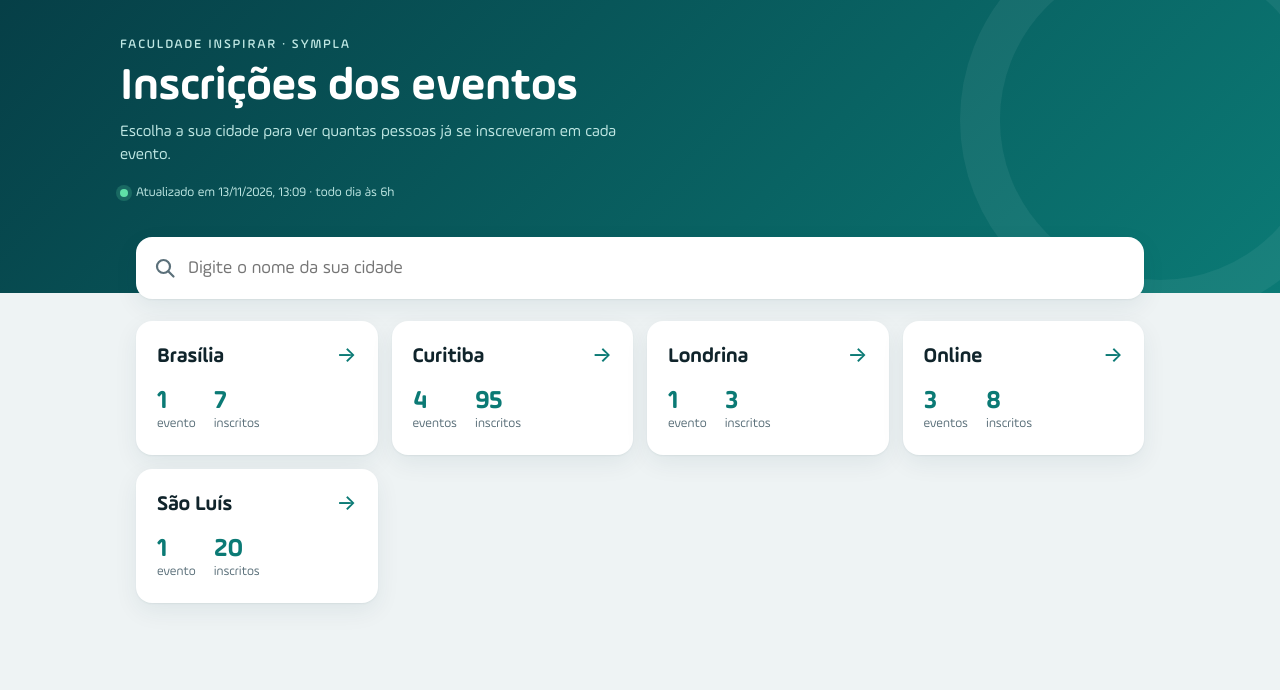
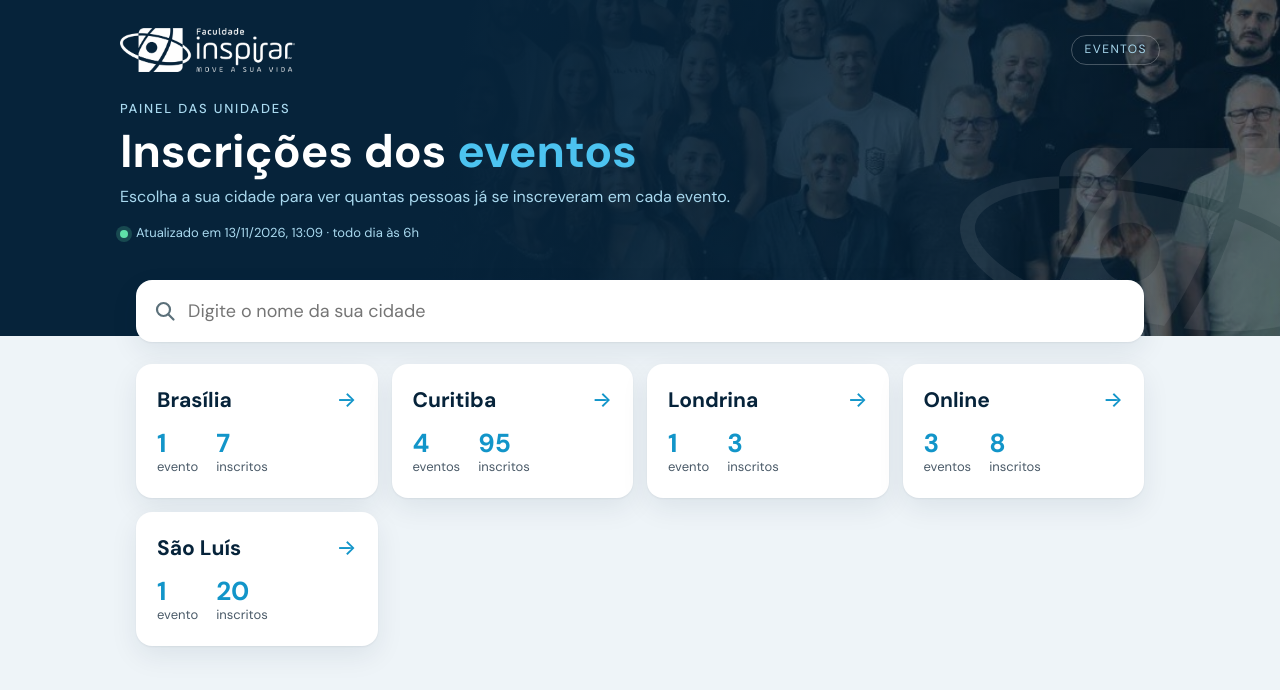
Before and after one commit to ienesdolar-ops/amofisio, a plain HTML site: page painel/index.html in a window 1280 px wide. Drawn offline with Linux system fonts and the light colour scheme.

Commit message:
Painel: identidade Inspirar
Co-Authored-By: Claude Opus 5.5 <noreply@anthropic.com>

```diff
--- a/painel/index.html
+++ b/painel/index.html
@@ -4,32 +4,35 @@
 <meta charset="utf-8">
 <meta name="viewport" content="width=device-width, initial-scale=1">
 <meta name="robots" content="noindex, nofollow">
-<title>Painel Sympla Inspirar</title>
+<title>Eventos Inspirar</title>
+<link rel="stylesheet" href="https://fonts.googleapis.com/css2?family=DM+Sans:opsz,wght@9..40,400;9..40,500;9..40,700&display=swap">
+<link rel="icon" href="img/simbolo-branco.png">
 <style>
-@font-face{font-family:"Ample Soft";src:url(fonts/AmpleSoftPro-Regular.ttf) format("truetype");font-weight:400;font-display:swap}
-@font-face{font-family:"Ample Soft";src:url(fonts/AmpleSoftPro-Medium.ttf) format("truetype");font-weight:500;font-display:swap}
-@font-face{font-family:"Ample Soft";src:url(fonts/AmpleSoftPro-Bold.ttf) format("truetype");font-weight:700;font-display:swap}
-/* Layout: faixa-herói colorida com o título → conteúdo sobe sobre ela em cartões; data em bloco de calendário */
+/* Layout: faixa-herói marinho com logo e foto da rede → conteúdo sobe em cartões; data em bloco de calendário */
 :root{
-  --bg:#eef3f4; --panel:#ffffff; --ink:#10242b; --muted:#5b707a; --line:#dbe5e8;
-  --hero1:#063f47; --hero2:#0b7a75; --on-hero:#ffffff; --on-hero-2:#bfe7e3;
-  --accent:#0b7a75; --accent-soft:#dcf1ef; --sun:#f3a712; --sun-soft:#fdf0d4; --sun-ink:#8a5a00;
-  --bad:#b3261e; --bad-soft:#f8dedb; --shadow:0 1px 2px rgba(6,63,71,.06),0 8px 24px rgba(6,63,71,.07);
-  --font:"Ample Soft",system-ui,-apple-system,"Segoe UI",sans-serif;
+  --bg:#eef4f8; --panel:#ffffff; --ink:#06233a; --muted:#4a5a68; --line:#d9e4ec;
+  --hero1:#06233a; --hero2:#0b2f4c; --on-hero:#ffffff; --on-hero-2:#a9d9ef;
+  --accent:#1295c9; --accent-soft:#d9f1fb; --sun:#4cc3f0; --sun-soft:#06233a; --sun-ink:#7fd3f3;
+  --bad:#b3261e; --bad-soft:#f8dedb; --shadow:0 1px 2px rgba(6,35,58,.06),0 10px 28px rgba(6,35,58,.08);
+  --font:"DM Sans",system-ui,-apple-system,"Segoe UI",sans-serif;
 }
 @media (prefers-color-scheme:dark){:root{
-  --bg:#0b1619; --panel:#132328; --ink:#e6f0f1; --muted:#93a9b0; --line:#21363c;
-  --hero1:#062a30; --hero2:#0a5a57; --on-hero-2:#9fd6d1;
-  --accent:#43c7bd; --accent-soft:#143433; --sun:#f3b440; --sun-soft:#352a12; --sun-ink:#f3c56b;
-  --bad:#f2786f; --bad-soft:#3a1d1b; --shadow:0 1px 2px rgba(0,0,0,.3),0 8px 24px rgba(0,0,0,.25); color-scheme:dark}}
+  --bg:#08192a; --panel:#0d2a3c; --ink:#eaf2f6; --muted:#9fb2c0; --line:#173a52;
+  --hero1:#041726; --hero2:#0b2f4c; --on-hero-2:#7fd3f3;
+  --accent:#4cc3f0; --accent-soft:#0f3550; --sun:#4cc3f0; --sun-soft:#4cc3f0; --sun-ink:#06233a;
+  --bad:#f2786f; --bad-soft:#3a1d1b; --shadow:0 1px 2px rgba(0,0,0,.3),0 10px 28px rgba(0,0,0,.3); color-scheme:dark}}
 *{box-sizing:border-box}
 body{margin:0;background:var(--bg);color:var(--ink);font:16px/1.45 var(--font);-webkit-font-smoothing:antialiased}
 a{color:inherit}
 button:focus-visible,a:focus-visible,input:focus-visible{outline:3px solid var(--sun);outline-offset:3px}
 
-.hero{background:linear-gradient(135deg,var(--hero1),var(--hero2));color:var(--on-hero);padding:36px 16px 88px;position:relative;overflow:hidden}
-.hero::after{content:"";position:absolute;right:-80px;top:-80px;width:320px;height:320px;border-radius:50%;border:40px solid rgba(255,255,255,.06)}
-.hero .in,.main{max-width:1040px;margin:0 auto}
+.hero{background:linear-gradient(100deg,var(--hero1) 35%,rgba(6,35,58,.82) 70%,rgba(6,35,58,.55)),url(img/equipe.jpg) center 30%/cover,var(--hero1);color:var(--on-hero);padding:28px 16px 92px;position:relative;overflow:hidden}
+.hero::after{content:"";position:absolute;right:-60px;bottom:-120px;width:380px;height:380px;background:url(img/simbolo-branco.png) center/contain no-repeat;opacity:.08;pointer-events:none}
+.hero .in,.main{max-width:1040px;margin:0 auto;position:relative;z-index:1}
+.topo{display:flex;justify-content:space-between;align-items:center;gap:12px;margin-bottom:28px}
+.logo{height:44px;width:auto;display:block}
+.topo .tag{font-size:12px;letter-spacing:.12em;text-transform:uppercase;color:var(--on-hero-2);border:1px solid rgba(255,255,255,.25);padding:5px 12px;border-radius:99px;white-space:nowrap}
+.hero h1 em{font-style:normal;color:#4cc3f0}
 .eyebrow{font-size:13px;letter-spacing:.14em;text-transform:uppercase;color:var(--on-hero-2);font-weight:500}
 .hero h1{font-size:clamp(30px,5vw,46px);line-height:1.05;margin:8px 0 10px;font-weight:700;text-wrap:balance}
 .hero p{margin:0;color:var(--on-hero-2);max-width:56ch}
@@ -63,7 +66,7 @@ h2 small{font-size:14px;font-weight:500;color:var(--muted)}
 .cal .m{background:var(--accent);color:#fff;font-size:12px;letter-spacing:.1em;text-transform:uppercase;padding:3px 0;font-weight:500}
 .cal .d{font-size:28px;font-weight:700;color:var(--accent);padding:4px 0 0;line-height:1}
 .cal .w{font-size:11px;color:var(--muted);padding:2px 0 6px;text-transform:uppercase;letter-spacing:.06em}
-.card.breve .cal{background:var(--sun-soft)} .card.breve .cal .m{background:var(--sun);color:#3a2600} .card.breve .cal .d{color:var(--sun-ink)}
+.card.breve .cal{background:var(--sun-soft)} .card.breve .cal .m{background:var(--sun);color:#06233a} .card.breve .cal .d{color:var(--sun-ink)}
 .card.cancel{opacity:.75} .card.cancel .cal{background:var(--bad-soft)} .card.cancel .cal .m{background:var(--bad)} .card.cancel .cal .d{color:var(--bad)}
 .info{min-width:0;display:flex;flex-direction:column;gap:6px}
 .pill{align-self:start;font-size:12px;font-weight:700;padding:3px 10px;border-radius:99px;background:var(--accent-soft);color:var(--accent)}
@@ -73,7 +76,7 @@ h2 small{font-size:14px;font-weight:500;color:var(--muted)}
 .base{grid-column:1/-1;display:flex;align-items:center;justify-content:space-between;gap:12px;padding-top:14px;border-top:1px dashed var(--line)}
 .insc b{font-size:34px;font-weight:700;font-variant-numeric:tabular-nums;line-height:1;margin-right:6px}
 .insc span{color:var(--muted);font-size:14px}
-.btn{padding:10px 16px;border-radius:12px;background:var(--accent);color:#fff;font-weight:500;text-decoration:none;font-size:14px;white-space:nowrap}
+.btn{padding:10px 16px;border-radius:99px;background:var(--hero1);color:#fff;font-weight:500;text-decoration:none;font-size:14px;white-space:nowrap}
 .btn:hover{filter:brightness(1.08)}
 
 .passados{background:var(--panel);border-radius:16px;box-shadow:var(--shadow);overflow:hidden}
@@ -91,7 +94,7 @@ h2 small{font-size:14px;font-weight:500;color:var(--muted)}
 </style>
 </head>
 <body>
-<div id="app"><div class="hero"><div class="in"><div class="eyebrow">Faculdade Inspirar</div><h1>Carregando…</h1></div></div></div>
+<div id="app"><div class="hero"><div class="in"><img class="logo" src="img/logo-branco.png" alt="Faculdade Inspirar"><h1 style="margin-top:28px">Carregando…</h1></div></div></div>
 <script>
 const app = document.getElementById('app');
 const fmt = n => n == null ? '—' : n.toLocaleString('pt-BR');
@@ -112,11 +115,11 @@ function falta(e){
   if (dias <= 7) return [`Faltam ${dias} dias`,'breve'];
   return [`Faltam ${dias} dias`,''];
 }
-const hero = (inner) => `<header class="hero"><div class="in">${inner}<div class="upd">${UPD}</div></div></header>`;
+const hero = (inner) => `<header class="hero"><div class="in"><div class="topo"><a href="#" aria-label="Início"><img class="logo" src="img/logo-branco.png" alt="Faculdade Inspirar"></a><span class="tag">Eventos</span></div>${inner}<div class="upd">${UPD}</div></div></header>`;
 
 function home(){
-  app.innerHTML = hero(`<div class="eyebrow">Faculdade Inspirar · Sympla</div>
-      <h1>Inscrições dos eventos</h1>
+  app.innerHTML = hero(`<div class="eyebrow">Painel das unidades</div>
+      <h1>Inscrições dos <em>eventos</em></h1>
       <p>Escolha a sua cidade para ver quantas pessoas já se inscreveram em cada evento.</p>`) + `
     <main class="main">
       <input class="busca" id="busca" type="search" placeholder="Digite o nome da sua cidade" aria-label="Buscar cidade">
```
Also changed, not shown: painel/fonts/AmpleSoftPro-Bold.ttf (deleted), painel/fonts/AmpleSoftPro-Medium.ttf (deleted), painel/fonts/AmpleSoftPro-Regular.ttf (deleted), painel/img/equipe.jpg (added), painel/img/logo-branco.png (added), painel/img/simbolo-branco.png (added), vercel.json.
